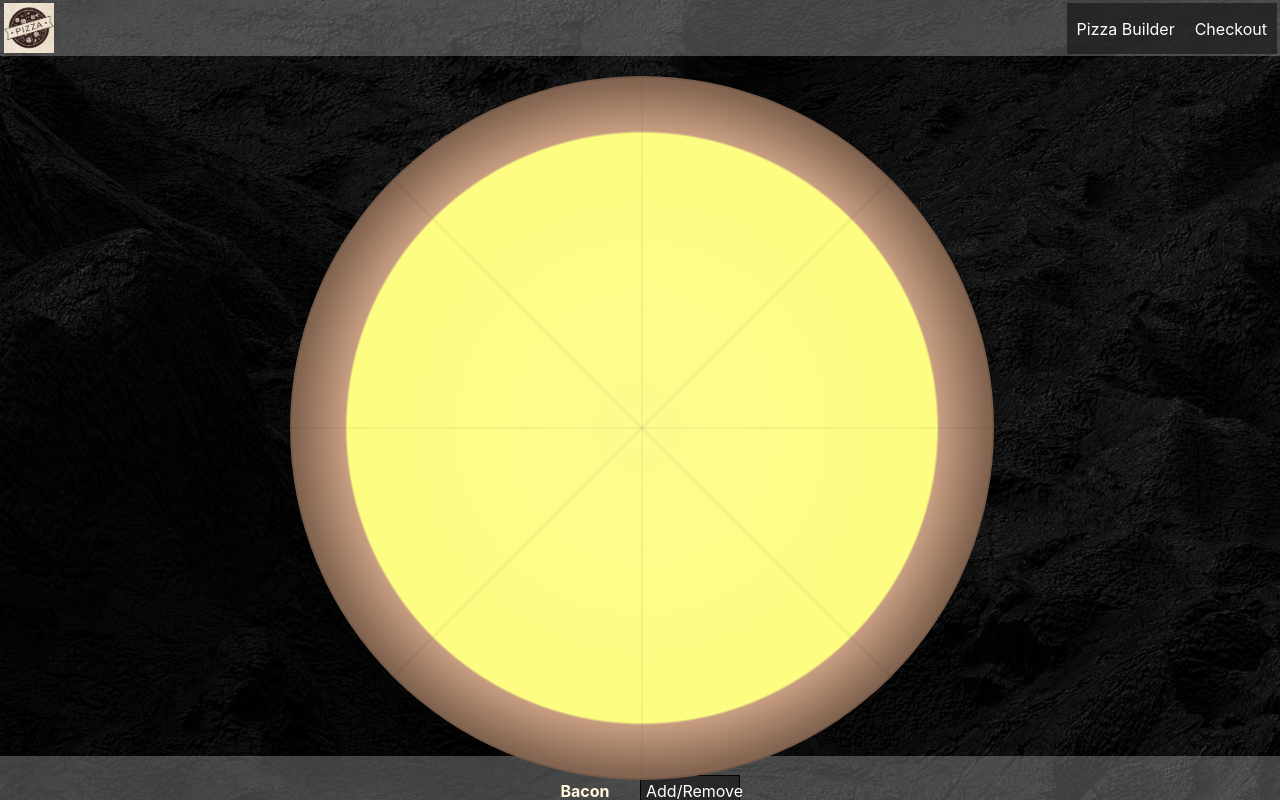
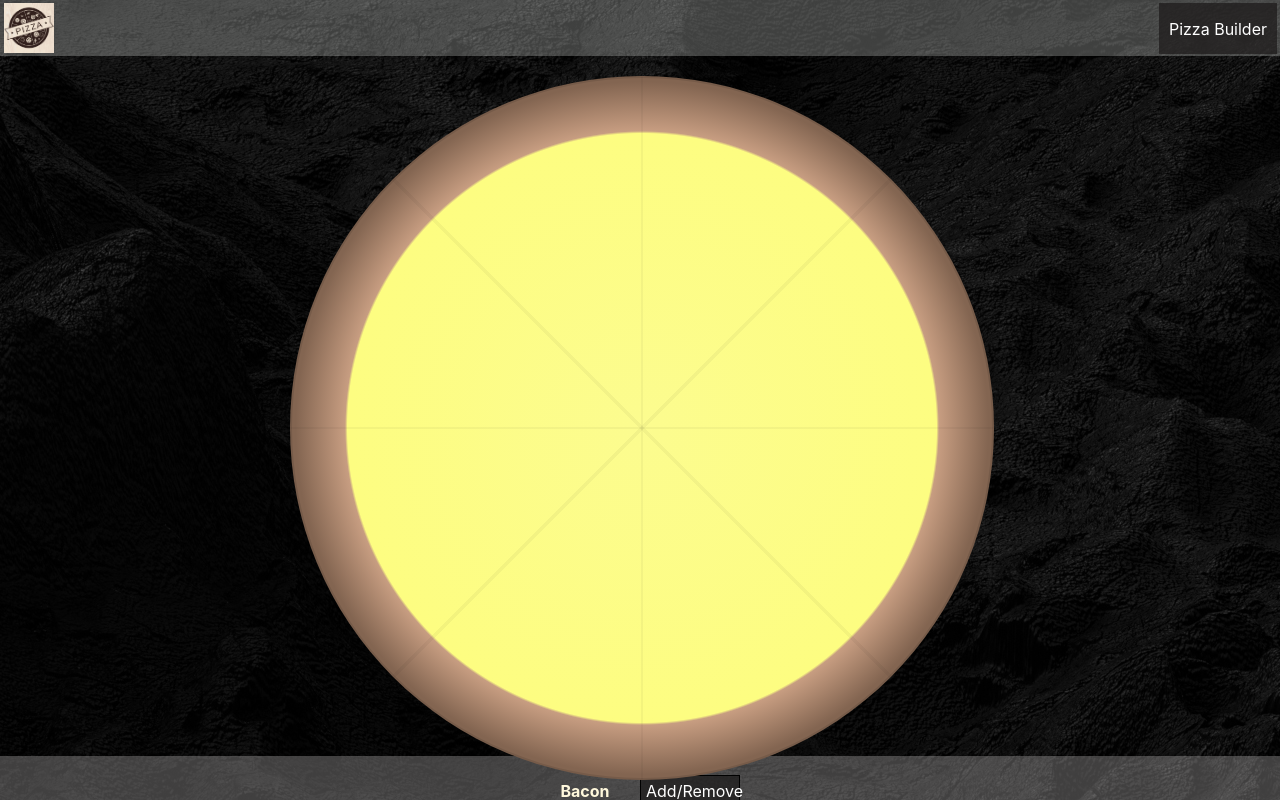
Before and after one commit to djordjelelek/pizza-store, a React (Create React App) app: page / in a window 1280 px wide. Shown: the top 800 px of the page. Built offline with nearby package versions, Linux system fonts and the light colour scheme.

Commit message:
delete aux

```diff
--- a/src/components/Layout/Layout.js
+++ b/src/components/Layout/Layout.js
@@ -1,11 +1,10 @@
 import React from "react";
-import Aux from "../../hoc/Auxilliary";
 import classes from "./Layout.module.css";
 
 const layout = (props) => (
-  <Aux>
+  <>
     <div className={classes.Content}>{props.children}</div>
-  </Aux>
+  </>
 );
 
 export default layout;
--- a/src/components/Navigation/Menu/Menu.js
+++ b/src/components/Navigation/Menu/Menu.js
@@ -6,9 +6,9 @@ const menu = () => (
     <li className={classes.MenuItem} link="/">
       <a href="/">Pizza Builder</a>
     </li>
-    <li className={classes.MenuItem} link="/">
+    {/* <li className={classes.MenuItem} link="/">
       <a href="/">Checkout</a>
-    </li>
+    </li> */}
   </ul>
 );
 export default menu;
--- a/src/components/Navigation/MobileMenu/MobileMenu.js
+++ b/src/components/Navigation/MobileMenu/MobileMenu.js
@@ -9,9 +9,9 @@ const mobileMenu = (props) => {
         <li link="/">
           <a href="/">Pizza Builder</a>
         </li>
-        <li link="/">
+        {/* <li link="/">
           <a href="/">Checkout</a>
-        </li>
+        </li> */}
       </ul>
     </div>
   ) : null;
--- a/src/components/Pizza/PizzaIngridiants/Onions/Onions.js
+++ b/src/components/Pizza/PizzaIngridiants/Onions/Onions.js
@@ -1,10 +1,9 @@
 import React from "react";
 import classes from "./Onions.module.css";
-import Aux from "../../../../hoc/Auxilliary";
 
 const onions = () => {
   return (
-    <Aux>
+    <>
       <div
         className={`${classes.topping} ${classes.onions} ${classes.onions_1}`}
       ></div>
@@ -50,7 +49,7 @@ const onions = () => {
       <div
         className={`${classes.topping} ${classes.onions} ${classes.onions_15}`}
       ></div>
-    </Aux>
+    </>
   );
 };
 
--- a/src/containers/PizzaBuilder/PizzaBuilder.js
+++ b/src/containers/PizzaBuilder/PizzaBuilder.js
@@ -1,5 +1,4 @@
 import React, { Component } from "react";
-import Aux from "../../hoc/Auxilliary";
 import Pizza from "../../components/Pizza/Pizza";
 import BuildControls from "../../components/Pizza/BuildControls/BuildControls";
 import Modal from "../../components/UI/Modal";
@@ -90,7 +89,7 @@ class PizzaBuilder extends Component {
     const stateKeys = this.state.ingredients;
     const filterState = Object.keys(stateKeys).filter((k) => stateKeys[k]);
     return (
-      <Aux>
+      <>
         <Pizza ingredients={filterState} />
         <BuildControls
           changeButton={this.changeButtonHanler}
@@ -107,7 +106,7 @@ class PizzaBuilder extends Component {
           buy={this.buyingHandler}
           showSpinner={this.state.showSpinner}
         />
-      </Aux>
+      </>
     );
   }
 }
--- a/src/hoc/Auxilliary.js
+++ /dev/null
@@ -1,3 +0,0 @@
-const aux = (props) => props.children;
-
-export default aux;
```
Also changed, not shown: src/setupTests.js (deleted, +0 -5 lines), 2 other files (tests, documents, lock files or other folders).
